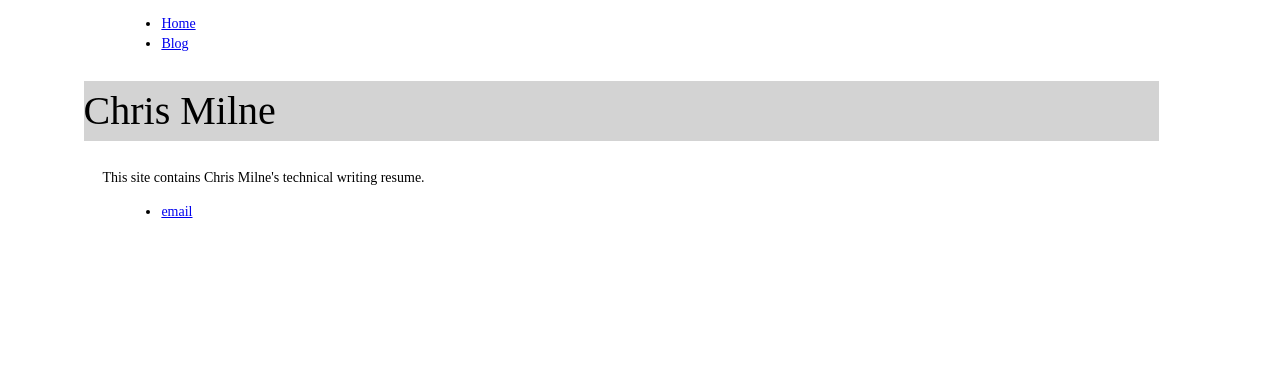
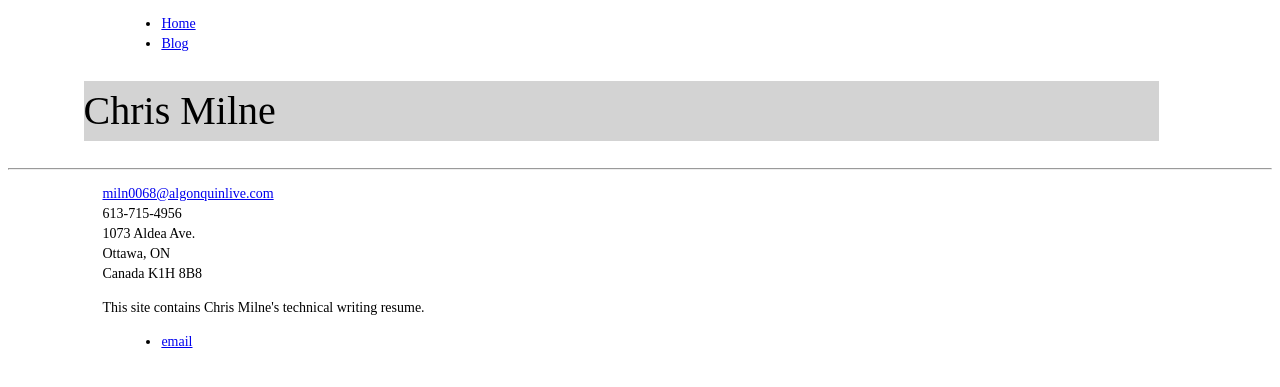
Before and after one commit to chris-milne/chris-milne.github.io, a Jekyll site: the page built from index.html, in a window 1280 px wide. Shown: the top 387 px of the page. Built offline with Jekyll 4.4.1, drawn with Linux system fonts in a browser that asks for light colours.

Commit message:
Update index.html

```diff
--- a/index.html
+++ b/index.html
@@ -4,5 +4,13 @@ title: Chris Milne - Technical Writer
 ---
 <div class="blurb">
 	<h1>Chris Milne</h1>
+	<hr />
+
+<p><a href="mailto:miln0068@algonquinlive.com">miln0068@algonquinlive.com</a><br />
+613-715-4956<br />
+1073 Aldea Ave.<br />
+Ottawa, ON<br />
+Canada
+K1H 8B8</p>
 	<p>This site contains Chris Milne's technical writing resume.</p>
 </div><!-- /.blurb -->
```
